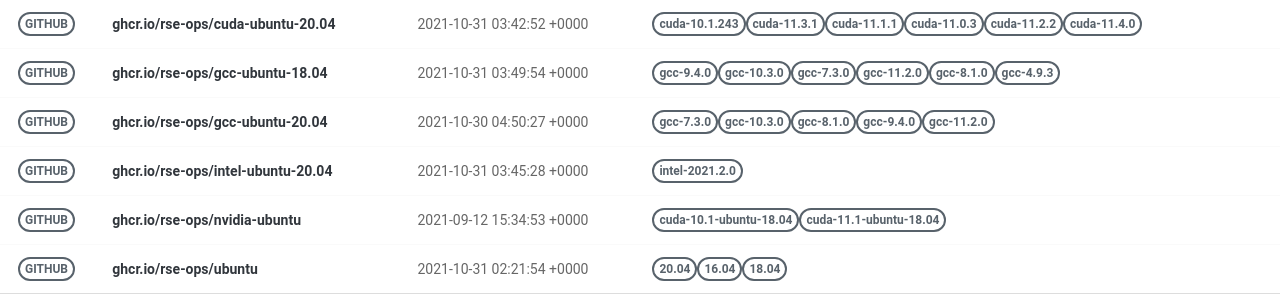
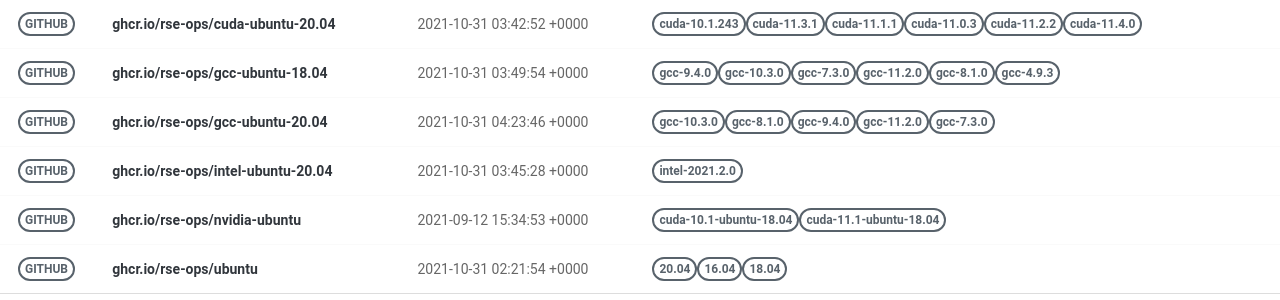
Before and after one commit to rse-ops/docker-images, a Jekyll site: the page built from pages/index.md, in a window 1280 px wide. Shown: the part 228-528 px from the top of the page. Built offline with Jekyll 4.4.1, drawn with Linux system fonts in a browser that asks for light colours; nearby versions of some CDN libraries.

Commit message:
Automated push to update library 2021-10-31

```diff
--- a/_library/ghcr.io-rse-ops-gcc-ubuntu-20.04.md
+++ b/_library/ghcr.io-rse-ops-gcc-ubuntu-20.04.md
@@ -1,14 +1,11 @@
 ---
 layout: container
 name: ghcr.io/rse-ops/gcc-ubuntu-20.04
-updated_at: 2021-10-30 04:50:27.168032
+updated_at: 2021-10-31 04:23:46.890543
 
 
 container_url: https://github.com/orgs/rse-ops/packages/container/package/gcc-ubuntu-20.04
 versions:
- - tag: gcc-7.3.0
-   dockerfile: https://github.com/rse-ops/docker-images/blob/main/ubuntu/gcc/Dockerfile
-   manifest: https://crane.ggcr.dev/manifest/ghcr.io/rse-ops/gcc-ubuntu-20.04:gcc-7.3.0
  - tag: gcc-10.3.0
    dockerfile: https://github.com/rse-ops/docker-images/blob/main/ubuntu/gcc/Dockerfile
    manifest: https://crane.ggcr.dev/manifest/ghcr.io/rse-ops/gcc-ubuntu-20.04:gcc-10.3.0
```
Also changed, not shown: other parts of _library/ghcr.io-rse-ops-gcc-ubuntu-20.04.md (+3 -0 lines).
